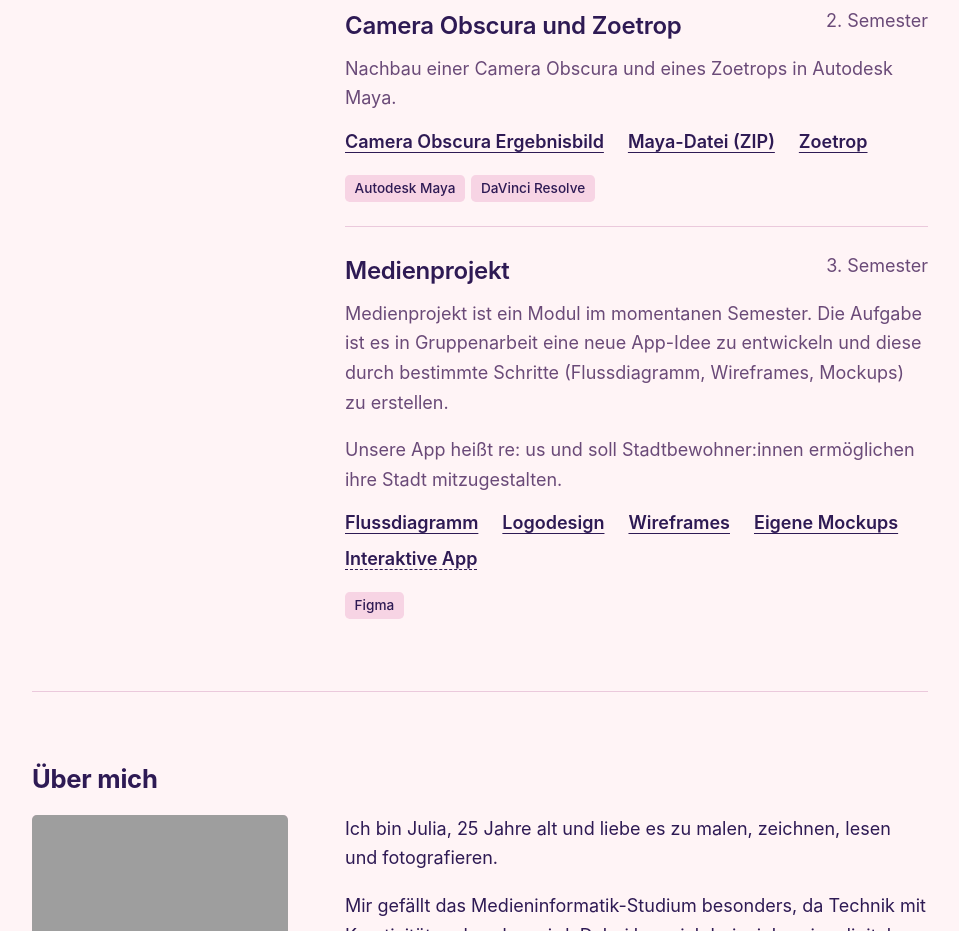
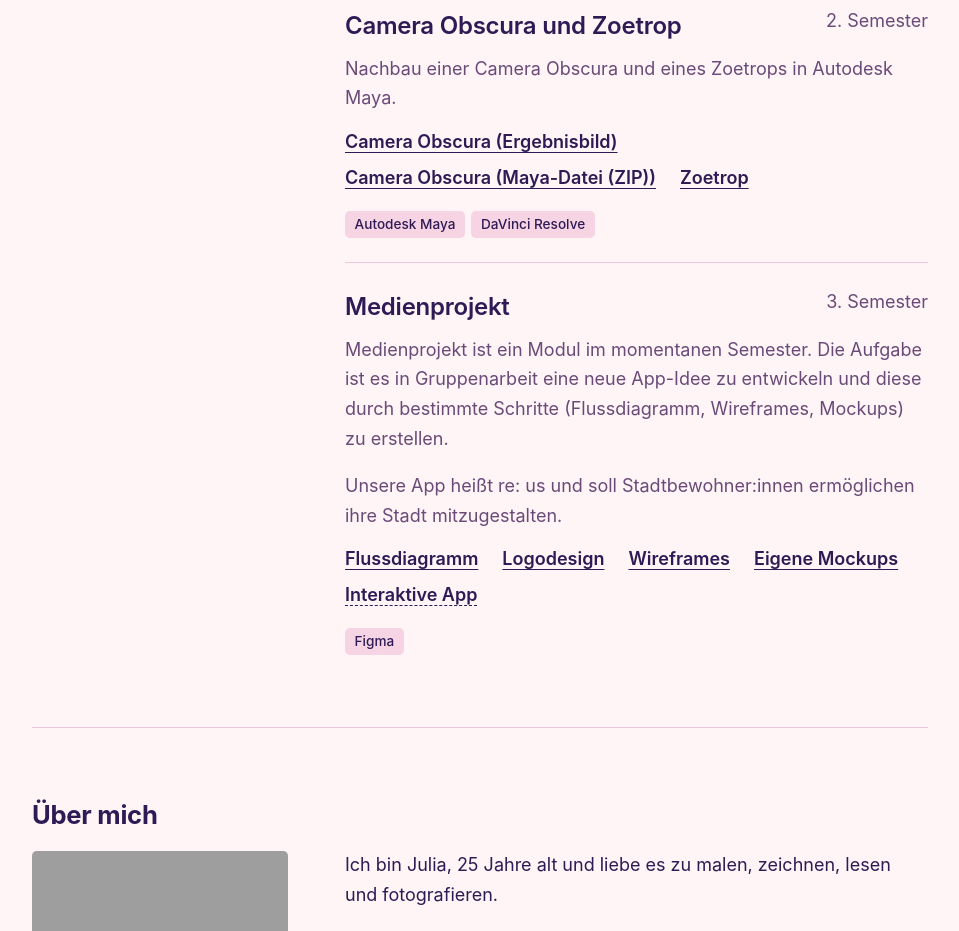
Before and after one commit to Julia-Moeller1/Julia-Moeller1.github.io, a plain HTML site: page index.html in a window 1280 px wide. Shown: the part 1140-2071 px from the top of the page, without its empty margins (160-1119 px from the left). Drawn offline with nearby package versions, Linux system fonts and the light colour scheme.

Commit message:
Added Camera Obscura Maya file

```diff
--- a/index.html
+++ b/index.html
@@ -55,8 +55,8 @@
   <h3>Camera Obscura und Zoetrop</h3><span class="year">2. Semester</span>
   <p>Nachbau einer Camera Obscura und eines Zoetrops in Autodesk Maya.</p>
   <ul class="project-links">
-    <li><a href="CameraObscura.jpg" target="_blank" rel="noopener">Camera Obscura Ergebnisbild</a></li>
-    <li><a href="CameraObscura.ma.zip" download>Maya-Datei (ZIP)</a></li>
+    <li><a href="CameraObscura.jpg" target="_blank" rel="noopener">Camera Obscura (Ergebnisbild)</a></li>
+    <li><a href="CameraObscura 2.ma.zip" download>Camera Obscura (Maya-Datei (ZIP))</a></li>
     <li><a href="Zoetrop.mp4" target="_blank" rel="noopener">Zoetrop</a></li>
   </ul>
   <ul class="tags"><li class="tag">Autodesk Maya</li><li class="tag">DaVinci Resolve</li></ul>
```
